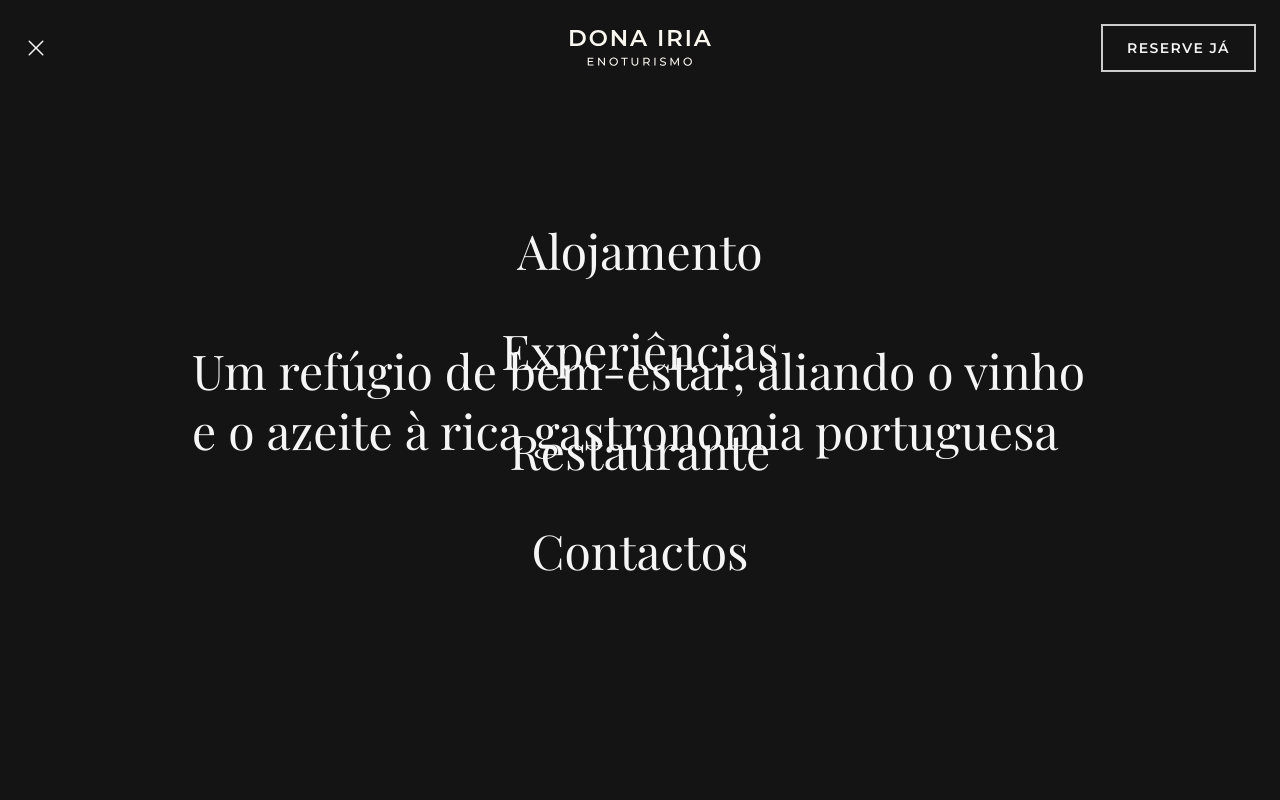
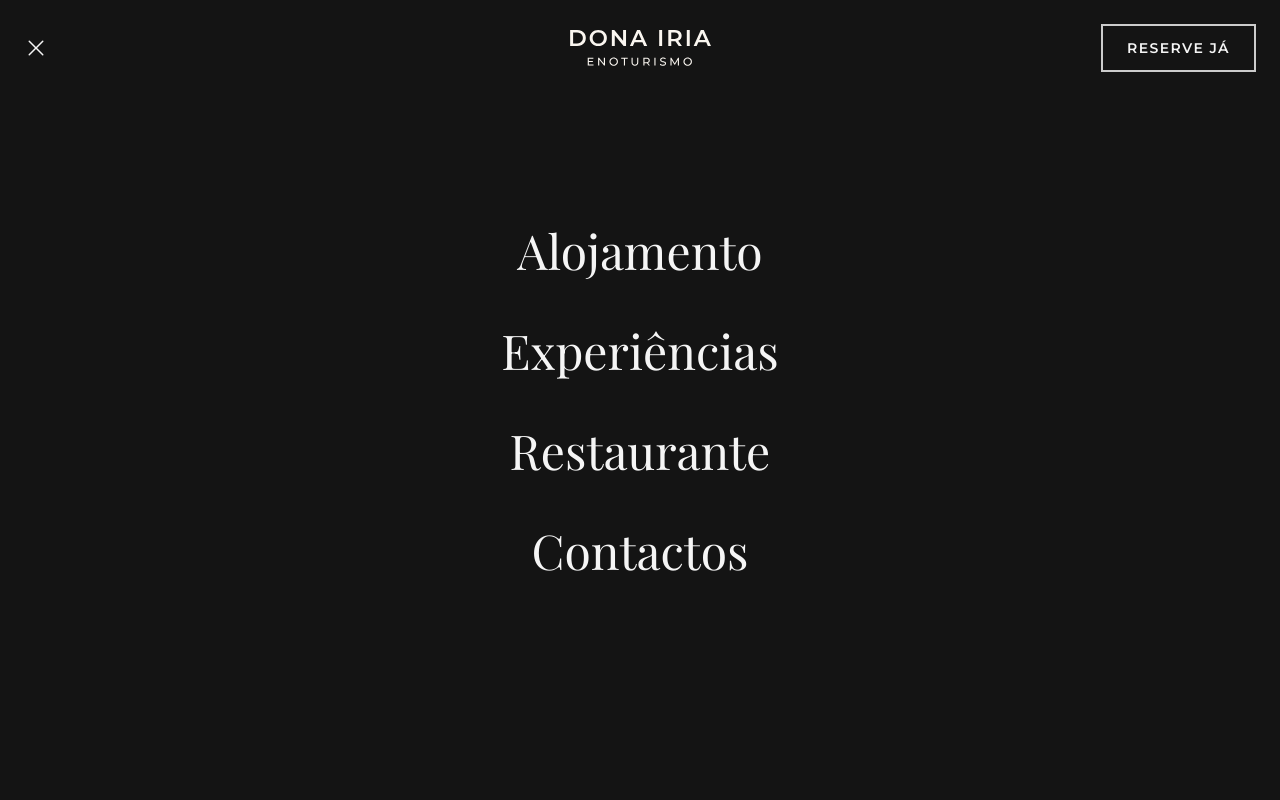
Before and after one commit to quintadonairia/quintadonairia, a Next.js app: page / in a window 1280 px wide. Both pictures are taken after a click on the icon 36 px from the left and 48 px from the top of the page. Shown: the top 800 px of the page. Built offline with nearby package versions, Linux system fonts and the light colour scheme.

Commit message:
🐛 Increase z-index for header and menu components to improve layering

```diff
--- a/components/organisms/header.tsx
+++ b/components/organisms/header.tsx
@@ -34,7 +34,7 @@ export function Header({ handleMenuIsActive, isMenuActive }: HeaderProps) {
 
   return (
     <header
-      className={`fixed inset-x-0 top-0 z-20 flex items-center justify-between p-6 transition-all duration-500 ${
+      className={`fixed inset-x-0 top-0 z-30 flex items-center justify-between p-6 transition-all duration-500 ${
         scrollDirection === 'down' ? '-translate-y-full' : 'translate-y-0'
       } ${background ? 'bg-background-neutral-inverse' : 'bg-transparent'}`}
     >
--- a/components/organisms/menu.tsx
+++ b/components/organisms/menu.tsx
@@ -30,7 +30,7 @@ export function Menu({ handleMenuIsActive, isMenuActive }: MenuProps) {
 
   return (
     <div
-      className={`bg-background-neutral-inverse text-foreground-neutral-inverse fixed inset-0 top-0 z-10 grid place-items-center transition-opacity duration-240 ${
+      className={`bg-background-neutral-inverse text-foreground-neutral-inverse fixed inset-0 top-0 z-20 grid place-items-center transition-opacity duration-240 ${
         isMenuActive ? 'opacity-100' : 'opacity-0'
       }`}
       inert={isMenuActive ? false : true}
```
